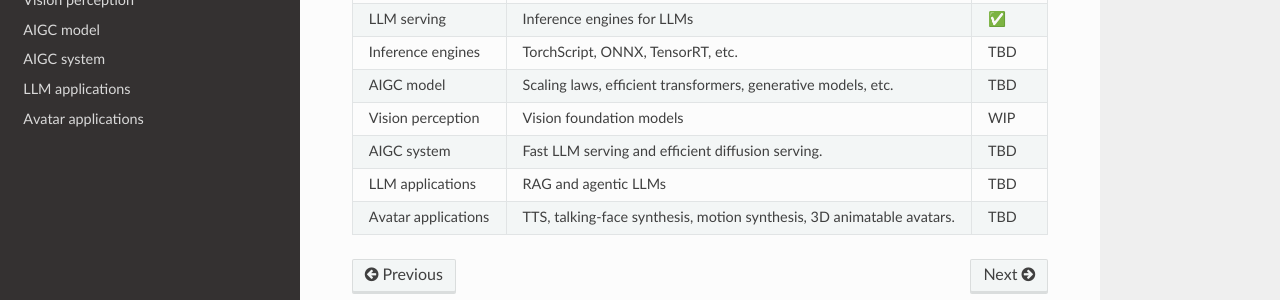
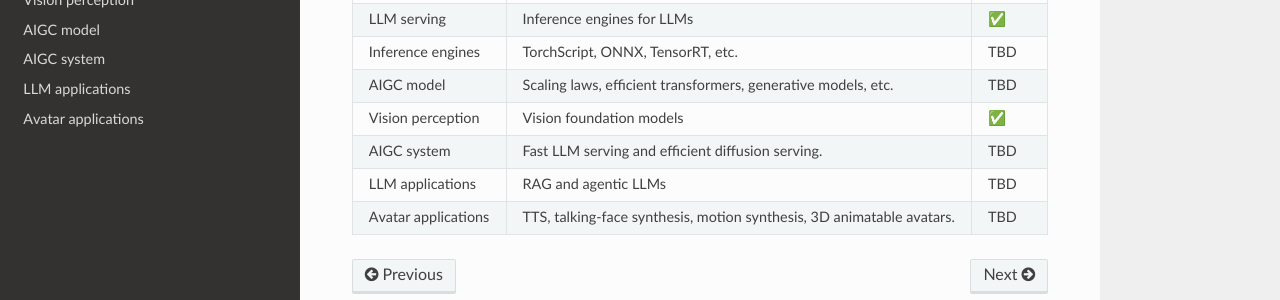
Before and after one commit to Jason-cs18/ml-engineer, a Sphinx documentation site: the page built from docs/source/roadmap.rst, in a window 1280 px wide. Shown: the part 388-688 px from the top of the page. Built offline with Sphinx 7.4.7 and the Read the Docs theme 3.1.0, drawn with Linux system fonts in a browser that asks for light colours.

Commit message:
update vision perception

```diff
--- a/docs/source/roadmap.rst
+++ b/docs/source/roadmap.rst
@@ -38,7 +38,7 @@
      - TBD
    * - Vision perception
      - Vision foundation models
-     - WIP
+     - ✅
    * - AIGC system
      - Fast LLM serving and efficient diffusion serving.
      - TBD
--- a/docs/source/vision_perception.rst
+++ b/docs/source/vision_perception.rst
@@ -90,6 +90,11 @@
 
    CoOp Overview
 
+.. figure:: ./images/transfer.png
+   :align: center
+
+   Generalization (Trained on ImageNet and Evaluate on others)
+
 **CoCoOp** (`Zhou et al. <https://arxiv.org/pdf/2203.05557>`_) improves CoPo on new classes with input-conditional tokens. In specific, authors propose a new optimization method, CoCoOp, to update the text prompts with help of image features. CoCoOp achieves 10% improvement on CoPo.
 
 .. figure:: ./images/cocopo.png
```
Also changed, not shown: docs/source/images/transfer.png (added).
